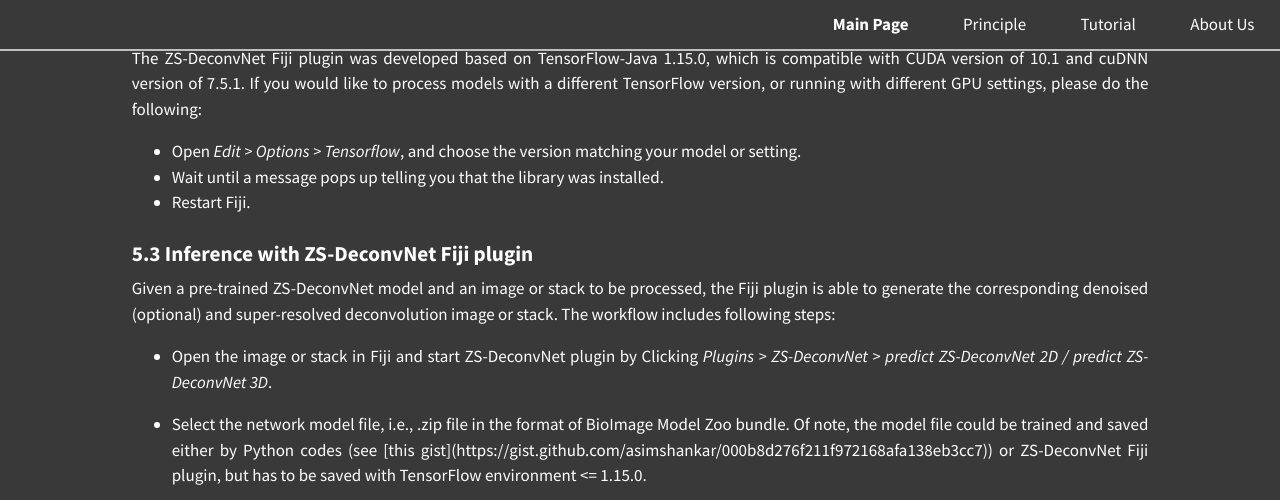
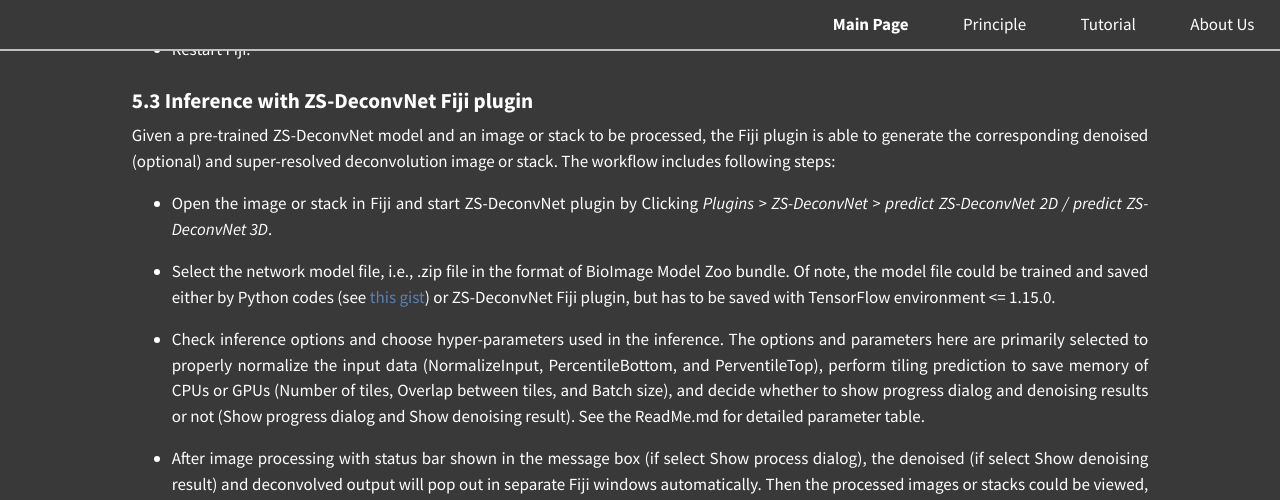
Before and after one commit to TristaZeng/ZS-DeconvNet-page, a Jekyll site: the page built from Tutorial.md, in a window 1280 px wide and 1400 px high, scrolled down 4664 px. Shown: the top 500 px of the window. Built offline with Jekyll 4.4.1, drawn with Linux system fonts in a browser that asks for light colours; some of the changed text lies outside the part shown.

Commit message:
tutorial

```diff
--- a/Tutorial.md
+++ b/Tutorial.md
@@ -73,11 +73,11 @@
 
 We use MATLAB R2021b but previous versions might be compatible. After cloning our source code, you can:
 
-+ <p>Prepare a folder of raw data. Download [our open-source raw data](replace_with_zenodo_path) of various modalities or use your own raw data</p>.
++ <p>Prepare a folder of raw data. Download <a href='replace_with_zenodo_path'>our open-source raw data</a> of various modalities or use your own raw data.</p>
 
-+ <p>Open <code style="background-color:#393939;">./data_augment_recorrupt_matlab/demo_augm.m</code> and replace the parameter <code style="background-color:#393939;">data_folder</code> with your raw data directory</p>.
++ <p>Open <code style="background-color:#393939;">./data_augment_recorrupt_matlab/demo_augm.m</code> and replace the parameter <code style="background-color:#393939;">data_folder</code> with your raw data directory.</p>
 
-+ <p>The default output path is <code style="background-color:#393939;">./your_augmented_datasets/</code></p>.
++ <p>The default output path is <code style="background-color:#393939;">./your_augmented_datasets/</code>.</p>
 
 <hr>
 
@@ -134,7 +134,7 @@
 + <p>Run it in your terminal.</p>
 + <p>The result wills be saved to <code style="background-color:#393939;">./your_saved_models/</code>.</p>
 + <p>Run <code style="background-color:#393939;">tensorboard --logdir [save_weights_dir]/[save_weights_name]/graph</code> to monitor the training process via tensorboard if needed.</p>
-+ <p>Other **detailed description of each input argument of the python codes** can be found in the comments of <code style="background-color:#393939;">./train_inference_python/train_demo_2D.sh</code> or <code style="background-color:#393939;">train_inference_python/train_demo_3D.sh</code>.</p>
++ <p>Other <b>detailed description of each input argument of the python codes</b> can be found in the comments of <code style="background-color:#393939;">./train_inference_python/train_demo_2D.sh</code> or <code style="background-color:#393939;">train_inference_python/train_demo_3D.sh</code>.</p>
 
 <h3 style="color:white;">4.3 Inference Demo</h3>
 
@@ -168,7 +168,7 @@
 Given a pre-trained ZS-DeconvNet model and an image or stack to be processed, the Fiji plugin is able to generate the corresponding denoised (optional) and super-resolved deconvolution image or stack. The workflow includes following steps:
 
 + <p>Open the image or stack in Fiji and start ZS-DeconvNet plugin by Clicking <i>Plugins > ZS-DeconvNet > predict ZS-DeconvNet 2D / predict ZS-DeconvNet 3D</i>.</p>
-+ <p>Select the network model file, i.e., .zip file in the format of BioImage Model Zoo bundle. Of note, the model file could be trained and saved either by Python codes (see [this gist](https://gist.github.com/asimshankar/000b8d276f211f972168afa138eb3cc7)) or ZS-DeconvNet Fiji plugin, but has to be saved with TensorFlow environment <= 1.15.0.</p>
++ <p>Select the network model file, i.e., .zip file in the format of BioImage Model Zoo bundle. Of note, the model file could be trained and saved either by Python codes (see <a href='https://gist.github.com/asimshankar/000b8d276f211f972168afa138eb3cc7'>this gist</a>) or ZS-DeconvNet Fiji plugin, but has to be saved with TensorFlow environment <= 1.15.0.</p>
 + <p>Check inference options and choose hyper-parameters used in the inference. The options and parameters here are primarily selected to properly normalize the input data (NormalizeInput, PercentileBottom, and PerventileTop), perform tiling prediction to save memory of CPUs or GPUs (Number of tiles, Overlap between tiles, and Batch size), and decide whether to show progress dialog and denoising results or not (Show progress dialog and Show denoising result). See the ReadMe.md for detailed parameter table. </p>
 + <p>After image processing with status bar shown in the message box (if select Show process dialog), the denoised (if select Show denoising result) and deconvolved output will pop out in separate Fiji windows automatically. Then the processed images or stacks could be viewed, manipulated, and saved via Fiji.</p>
 
@@ -181,7 +181,7 @@
 The overall workflow of ZS-DeconvNet training with Fiji plugin includes following steps:
 
 + <p>Open the image or stack to be used for training in Fiji and start the ZS-DeconvNet plugin by clicking <i>Plugins > ZS-DeconvNet > train on opened img</i>; or directly start the plugin by the alternative command <i>Plugins > ZS-DeconvNet > train on augmented data</i> and select the folders containing input images and GT images.</p>
-+ <p>Select the network type, i.e., 2D ZS-DeconvNet or 3D ZS-DeconvNet, the PSF file used for calculating deconvolution loss and choose training hyper-parameters, which include total epochs, iteration number per epoch, batch size, and initial learning rate. For 2D ZS-DeconvNet training by the command of <i>train on opened img</i>, three extra recorruption-related parameters of $\alpha $, $\beta _1$, and $\beta _2$ are tuneable, where $\alpha $ and $\beta _1$ are set as [1, 2] and [0.5, 1.5] by default, and $\beta _2$ should be set as the standard deviation of the camera background, which could be pre-calibrated from blank frames or calculated from empty regions of the training data. </p>
++ <p>Select the network type, i.e., 2D ZS-DeconvNet or 3D ZS-DeconvNet, the PSF file used for calculating deconvolution loss and choose training hyper-parameters, which include total epochs, iteration number per epoch, batch size, and initial learning rate. For 2D ZS-DeconvNet training by the command of <i>train on opened img</i>, three extra recorruption-related parameters of $\alpha $, $\beta _1$, and $\beta _2$ are tuneable, where $\alpha $ and $\beta _1$ are set as [1, 2] and [0.5, 1.5] by default, and $\beta _2$ should be set as the standard deviation of the camera background, which could be pre-calibrated from blank frames or calculated from empty regions of the training data. See the ReadMe.md for detailed parameter table.</p>
 + <p>Click OK to start training. A message box containing training information will pop up, and three preview windows will be displayed after each epoch, showing the current input images, denoised output images and deconvolution output images. </p>
 + Three types of exit:<br>
 (i) Press <i>Cancel > Close</i> to enforce an exit if you don't want to train or save this model.<br>
```
